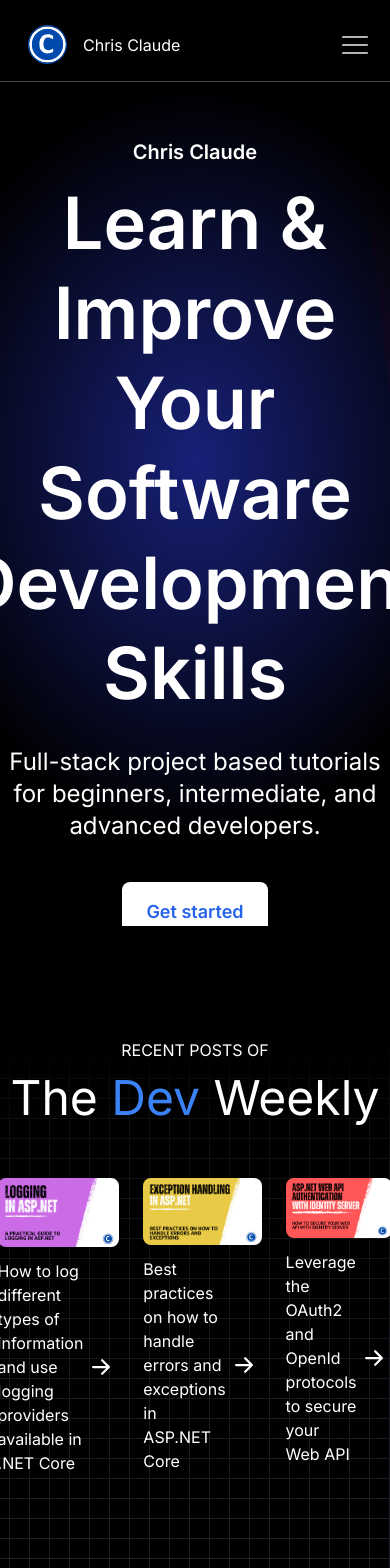
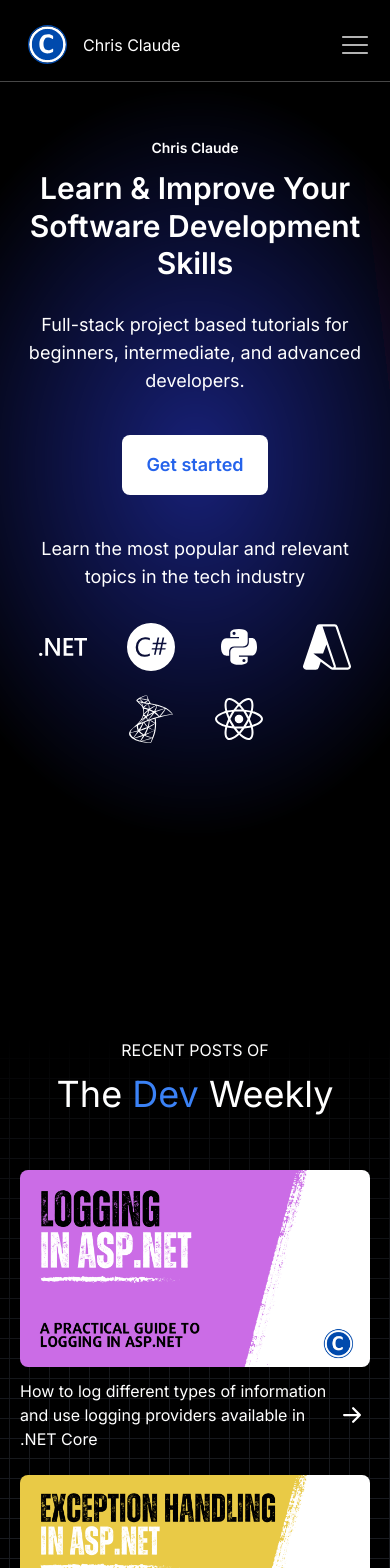
Before and after one commit to ChrisClaude/chris-claude-site, a Next.js app: page / in a window 390 px wide. Shown: the top 1568 px of the page. Built offline with nearby package versions, Linux system fonts and the light colour scheme.

Commit message:
Add mobile styles

```diff
--- a/src/app/components/Articles.tsx
+++ b/src/app/components/Articles.tsx
@@ -8,11 +8,11 @@ const Articles = () => (
   <section className="mb-36">
     <div className="flex items-center flex-col mb-14">
       <span className="block uppercase mb-3">Recent Posts Of</span>
-      <h1 className="text-5xl">
+      <h1 className="text-4xl md:text-5xl">
         The <span className="text-blue-500">Dev</span> Weekly
       </h1>
     </div>
-    <div className="flex justify-center grid-cols-1 gap-6 max-w-screen-xl mx-auto sm:grid-cols-2 lg:grid-cols-3">
+    <div className="grid grid-cols-1 gap-6 max-w-screen-xl mx-auto md:grid-cols-2 lg:grid-cols-3">
       {articles.map((article, index) => (
         <Article
           article={article}
--- a/src/app/components/Banner.tsx
+++ b/src/app/components/Banner.tsx
@@ -6,16 +6,16 @@ import {
   SiDotnet,
 } from 'react-icons/si';
 import { FaReact } from 'react-icons/fa';
-import { TbBrandNextjs } from 'react-icons/tb';
+import { BiLogoPython } from 'react-icons/bi';
 
 const Banner = () => (
   <section className="landing-section flex flex-col items-center h-screen relative pb-40 mb-28 pt-14 sm:pt-20 lg:pt-32">
-    <p className="text-xl font-semibold mb-3">Chris Claude</p>
-    <h1 className="text-7xl font-semibold text-center leading-tight mb-7">
+    <p className="text-sm font-semibold mb-3 md:text-xl">Chris Claude</p>
+    <h1 className="text-3xl font-semibold text-center leading-tight mb-7 md:text-7xl">
       Learn & Improve Your <br />
       Software Development Skills
     </h1>
-    <p className="text-2xl max-w-xl mb-10 mx-auto text-center">
+    <p className="text-lg max-w-xl mb-10 mx-auto text-center md:text-2xl">
       Full-stack project based tutorials for beginners, intermediate, and
       advanced developers.
     </p>
@@ -27,16 +27,16 @@ const Banner = () => (
       </Link>
     </div>
     <div className="flex flex-col gap-x-6 gap-y-8 px-4 md:px-6 lg:flex-row lg:items-center ">
-      <h2 className="text-lg w-56 lg:mr-4">
+      <h2 className="text-lg text-center md:text-left md:w-56 md:mr-4">
         Learn the most popular and relevant topics in the tech industry
       </h2>
-      <div className="flex flex-wrap items-center justify-center gap-x-10 gap-y-6 px-4 text-7xl">
+      <div className="flex flex-wrap text-5xl items-center justify-center gap-x-10 gap-y-6 px-4 md:text-7xl">
         <SiDotnet />
         <SiCsharp />
+        <BiLogoPython />
         <SiMicrosoftazure />
         <SiMicrosoftsqlserver />
         <FaReact />
-        <TbBrandNextjs />
       </div>
     </div>
   </section>
--- a/src/app/components/GridBgWrapper.tsx
+++ b/src/app/components/GridBgWrapper.tsx
@@ -1,7 +1,7 @@
 import * as React from 'react'
 
 const GridBgWrapper = ({children}: {children: React.ReactNode}) =>  (
-  <div className="relative">
+  <div className="relative px-5">
     <div className="absolute bg-grid inset-0" />
     {children}
   </div>
--- a/src/app/components/SocialMediaBanner.tsx
+++ b/src/app/components/SocialMediaBanner.tsx
@@ -8,10 +8,10 @@ import {
 } from 'react-icons/fa';
 
 const SocialMediaBanner = () => (
-  <section className="mb-48 max-w-screen-xl mx-auto">
+  <section className="max-w-screen-xl mx-auto mb-28 md:mb-48">
     <div className="flex flex-col items-center">
       <h2 className="text-5xl mb-6">Let&apos;s Connect</h2>
-      <p className="max-w-lg mb-12">
+      <p className="max-w-lg mb-12 text-center md:text-left">
         We publish different types of software engineering content on multiple
         Social Media platforms. Reach out and let&apos;s connect.
       </p>
--- a/src/app/components/YouTubeChannelBanner.tsx
+++ b/src/app/components/YouTubeChannelBanner.tsx
@@ -1,7 +1,7 @@
 import React from 'react';
 
 const YouTubeChannelBanner = () => (
-  <section className="max-w-screen-xl mx-auto bg-blue-purple-gradient mb-36 rounded-lg flex flex-1 flex-col lg:flex-row">
+  <section className="max-w-screen-xl mx-auto bg-blue-purple-gradient mb-36 rounded-lg flex flex-1 flex-col md:px-0 lg:flex-row">
     <div className="flex flex-1 flex-col gap-6 p-6 text-left">
       <aside className="code">Community</aside>
       <div className="flex flex-col flex-1 justify-center gap-6 lg:px-8 lg:pb-12">
@@ -20,7 +20,7 @@ const YouTubeChannelBanner = () => (
         </a>
       </div>
     </div>
-    <div className="flex-1 flex justify-center items-center">
+    <div className="flex-1 flex justify-center items-center px-2 pb-2 md:p-0">
       <iframe
         width="560"
         height="315"
```
